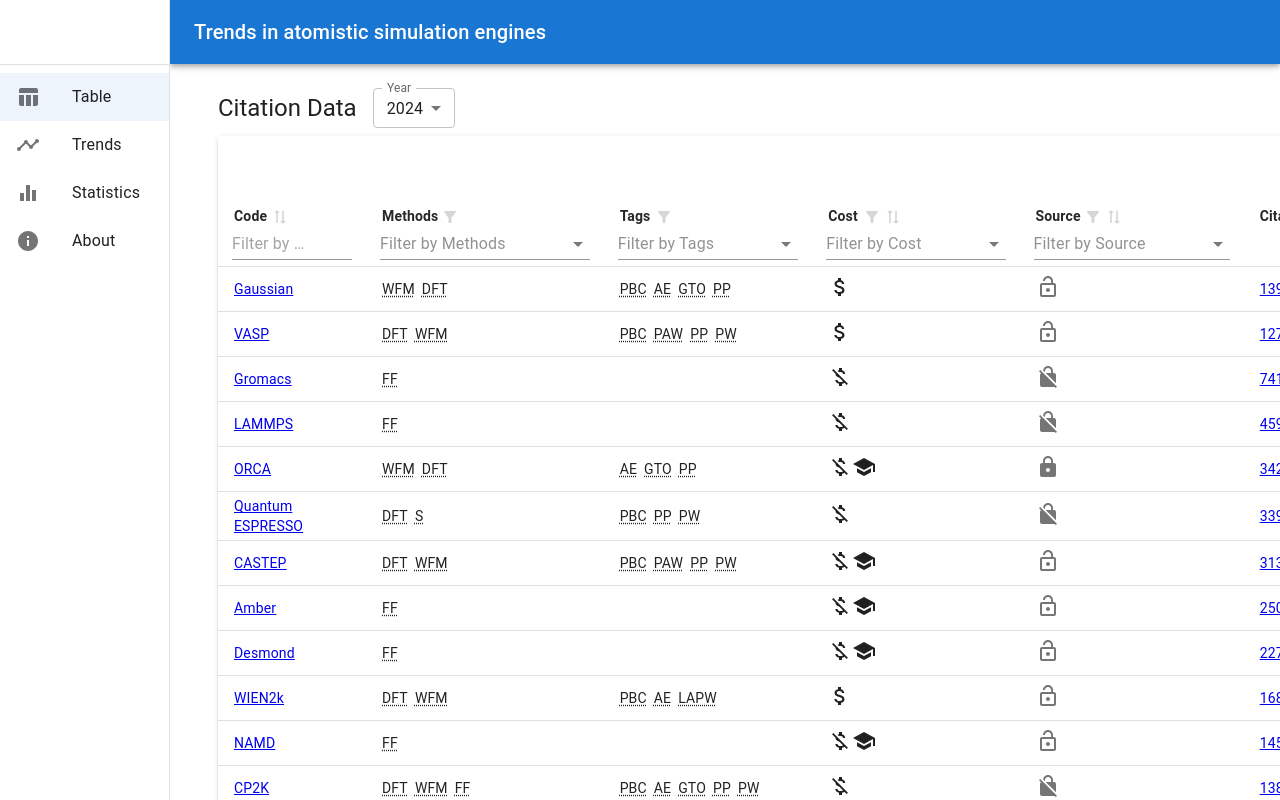
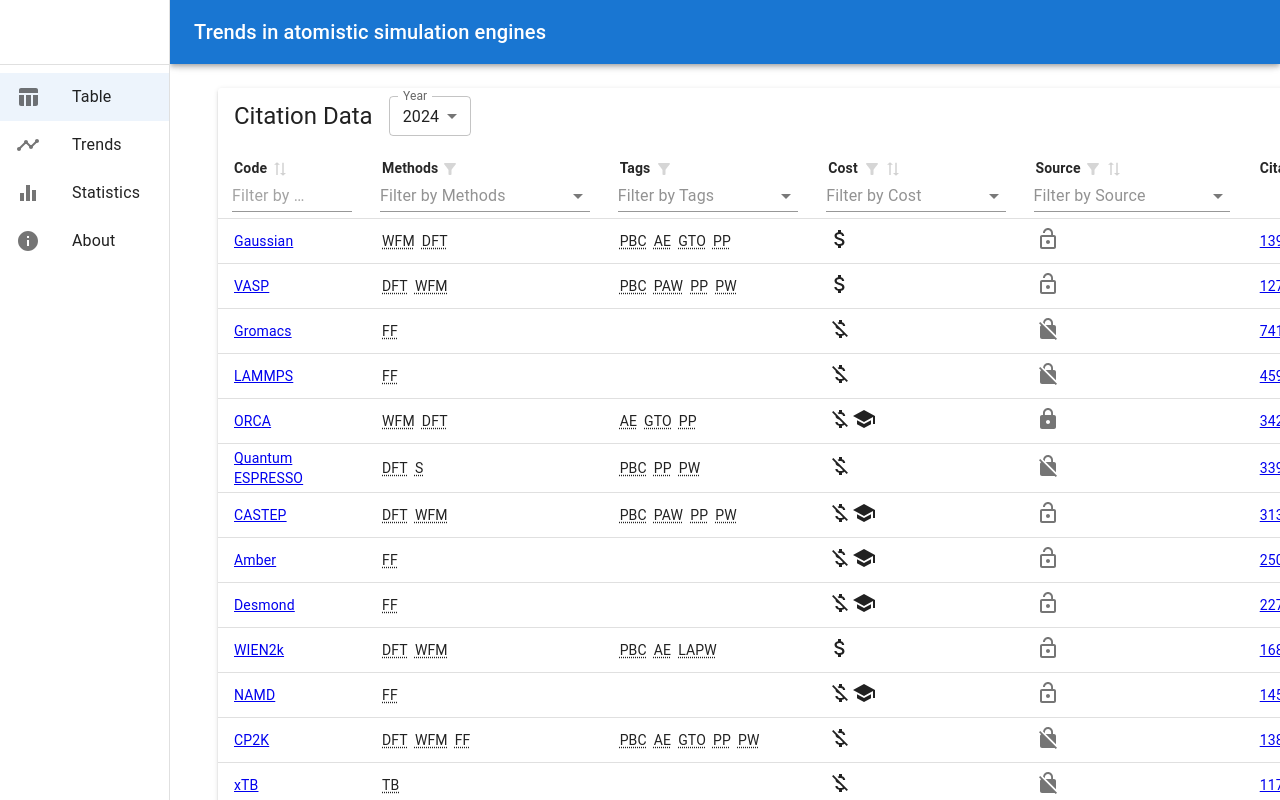
Before and after one commit to ltalirz/atomistic-software, a React (Vite) app: page /#/ in a window 1280 px wide. Shown: the top 800 px of the page. Built offline with nearby package versions, Linux system fonts and the light colour scheme.

Commit message:
move citation data dropdown

```diff
--- a/src/components/MultiCodeChart.jsx
+++ b/src/components/MultiCodeChart.jsx
@@ -456,7 +456,7 @@
             Loading citation data...
           </Typography>
         ) : chartData.length > 0 ? (
-          nivoChart(chartData, "Citation Trends (log scale)", false, true, true)
+          nivoChart(chartData, "Citation Trends", false, true, true)
         ) : (
           <Typography
             variant="body1"
--- a/src/components/Table.jsx
+++ b/src/components/Table.jsx
@@ -5,7 +5,6 @@
 import packageJson from "../../package.json";
 import Typography from "@mui/material/Typography";
 import Box from "@mui/material/Box";
-import Stack from "@mui/material/Stack";
 import FormControl from "@mui/material/FormControl";
 import InputLabel from "@mui/material/InputLabel";
 import Select from "@mui/material/Select";
@@ -114,13 +113,17 @@
     enableColumnActions: false,
     enableRowSelection: false,
     enableDensityToggle: false,
-    muiTableBodyProps: { sx: { "& td": { py: 0.5 } } },
-  });
-
-  return (
-    <div className="App">
-      <header className="App-header">
-        <Stack direction="row" alignItems="center" spacing={2} sx={{ mb: 1 }}>
+    // Put the page title and Year selector into the table's top toolbar
+    renderTopToolbarCustomActions: () => (
+      <Box
+        sx={{
+          display: "flex",
+          alignItems: "center",
+          gap: 2,
+          width: "100%",
+          px: 1,
+        }}
+      >
         <Typography component="h2" variant="h5">
           Citation Data
         </Typography>
@@ -140,8 +143,14 @@
             ))}
           </Select>
         </FormControl>
-        </Stack>
+      </Box>
+    ),
+    muiTableBodyProps: { sx: { "& td": { py: 0.5 } } },
+  });
 
+  return (
+    <div className="App">
+      <header className="App-header">
         <MaterialReactTable table={table} />
 
         <Box mt={2}>
```
Lines whose indentation alone changed are shown as unchanged.
